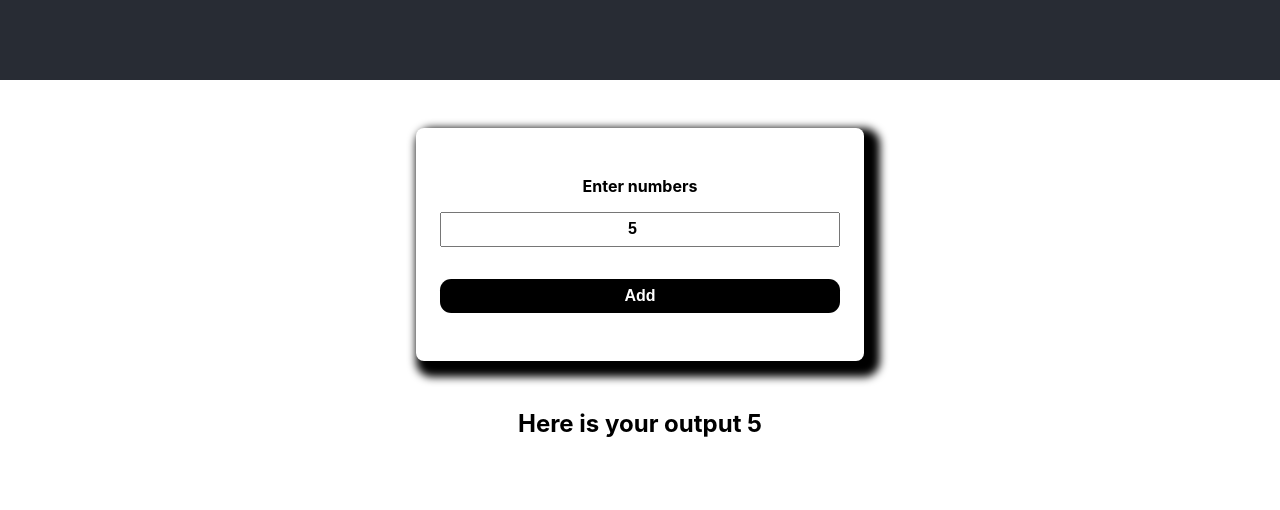
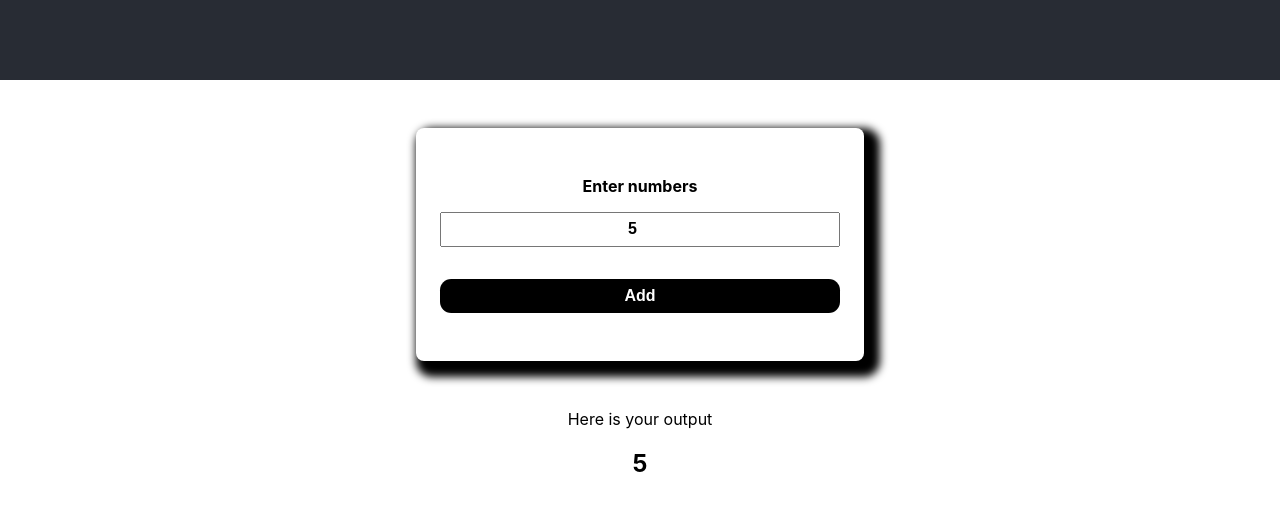
Before and after one commit to skosana721/insert-underscores, a React (Create React App) app in the folder insert-uderscore-app/: page / in a window 1280 px wide. Both pictures are taken after typing "5" into the empty fields and a click on the button "Add". Shown: the top 510 px of the page. Built offline with nearby package versions, Linux system fonts and the light colour scheme.

Commit message:
made changes

```diff
--- a/insert-uderscore-app/src/component/Form.js
+++ b/insert-uderscore-app/src/component/Form.js
@@ -36,9 +36,10 @@ function Form() {
         <button type="submit">Add</button>
       </form>
       {results && (
-        <h2>
-          Here is your output <span>{results}</span>
-        </h2>
+        <span>
+          {" "}
+          Here is your output <h2>{results}</h2>
+        </span>
       )}
     </div>
   );
```
